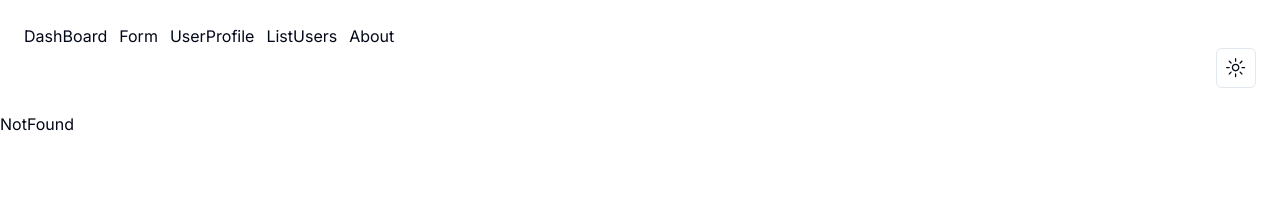
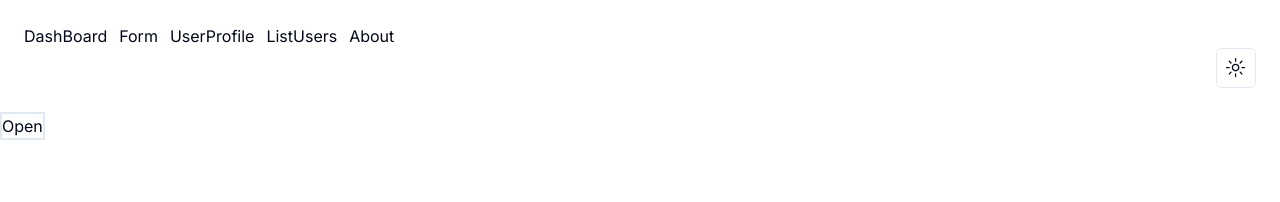
Before and after one commit to sunilhn27/nextjs-basics-ts, a Next.js app: page /profile in a window 1280 px wide. Before the commit this address had no page. Shown: the top 202 px of the page. Built offline with nearby package versions, Linux system fonts and the light colour scheme.

Commit message:
added shadcn profile

```diff
--- /dev/null
+++ b/src/app/(shadcn)/profile/page.tsx
@@ -0,0 +1,37 @@
+import React from "react";
+import {
+  AlertDialog,
+  AlertDialogAction,
+  AlertDialogCancel,
+  AlertDialogContent,
+  AlertDialogDescription,
+  AlertDialogFooter,
+  AlertDialogHeader,
+  AlertDialogTitle,
+  AlertDialogTrigger,
+} from "@/components/ui/alert-dialog"
+
+function ShadcnDashboard() {
+  return (
+    <div>
+      <AlertDialog>
+        <AlertDialogTrigger ><p className="border-2">Open</p></AlertDialogTrigger>
+        <AlertDialogContent>
+          <AlertDialogHeader>
+            <AlertDialogTitle>Are you absolutely sure?</AlertDialogTitle>
+            <AlertDialogDescription>
+              This action cannot be undone. This will permanently delete your
+              account and remove your data from our servers.
+            </AlertDialogDescription>
+          </AlertDialogHeader>
+          <AlertDialogFooter>
+            <AlertDialogCancel>Cancel</AlertDialogCancel>
+            <AlertDialogAction>Continue</AlertDialogAction>
+          </AlertDialogFooter>
+        </AlertDialogContent>
+      </AlertDialog>
+    </div>
+  );
+}
+
+export default ShadcnDashboard;
```
